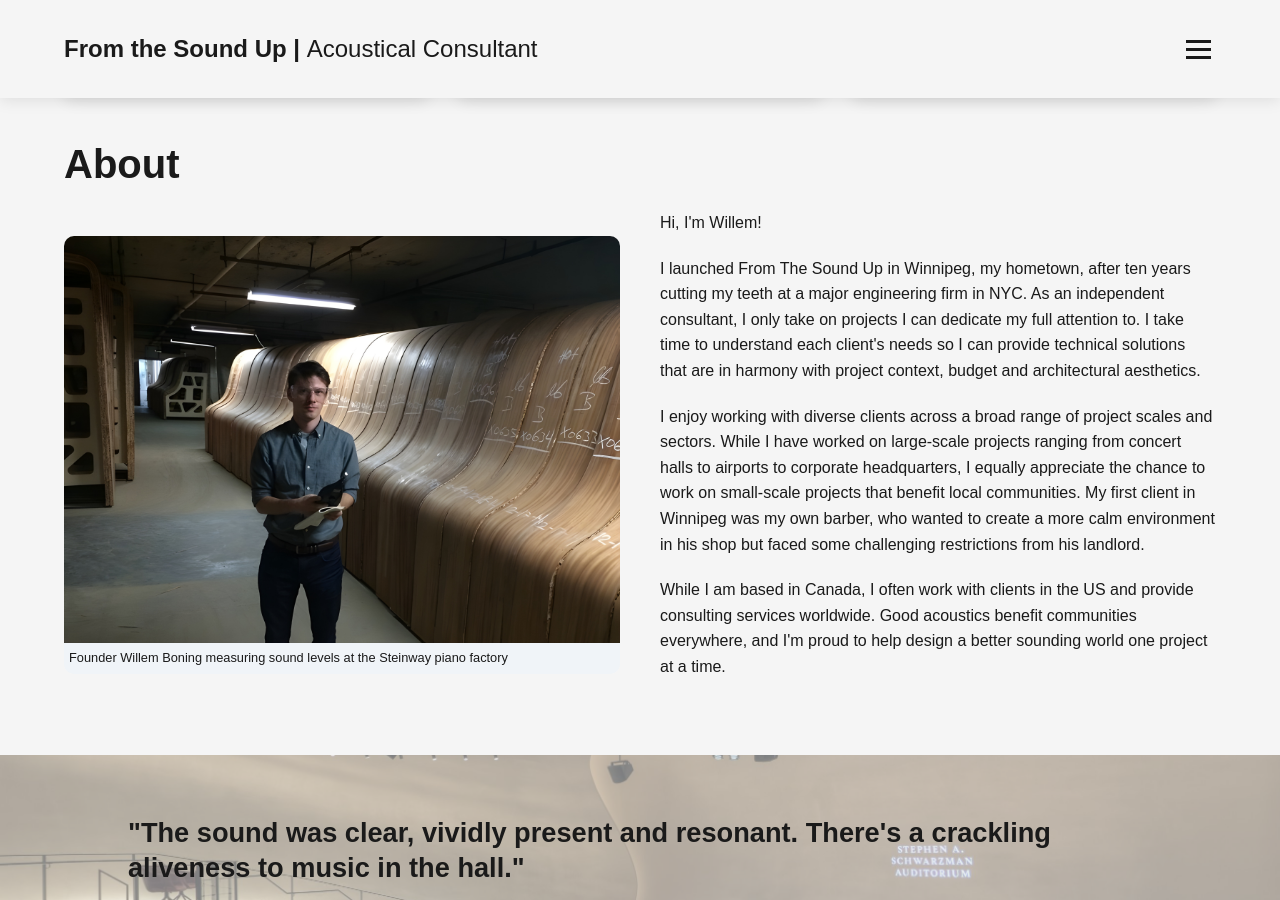
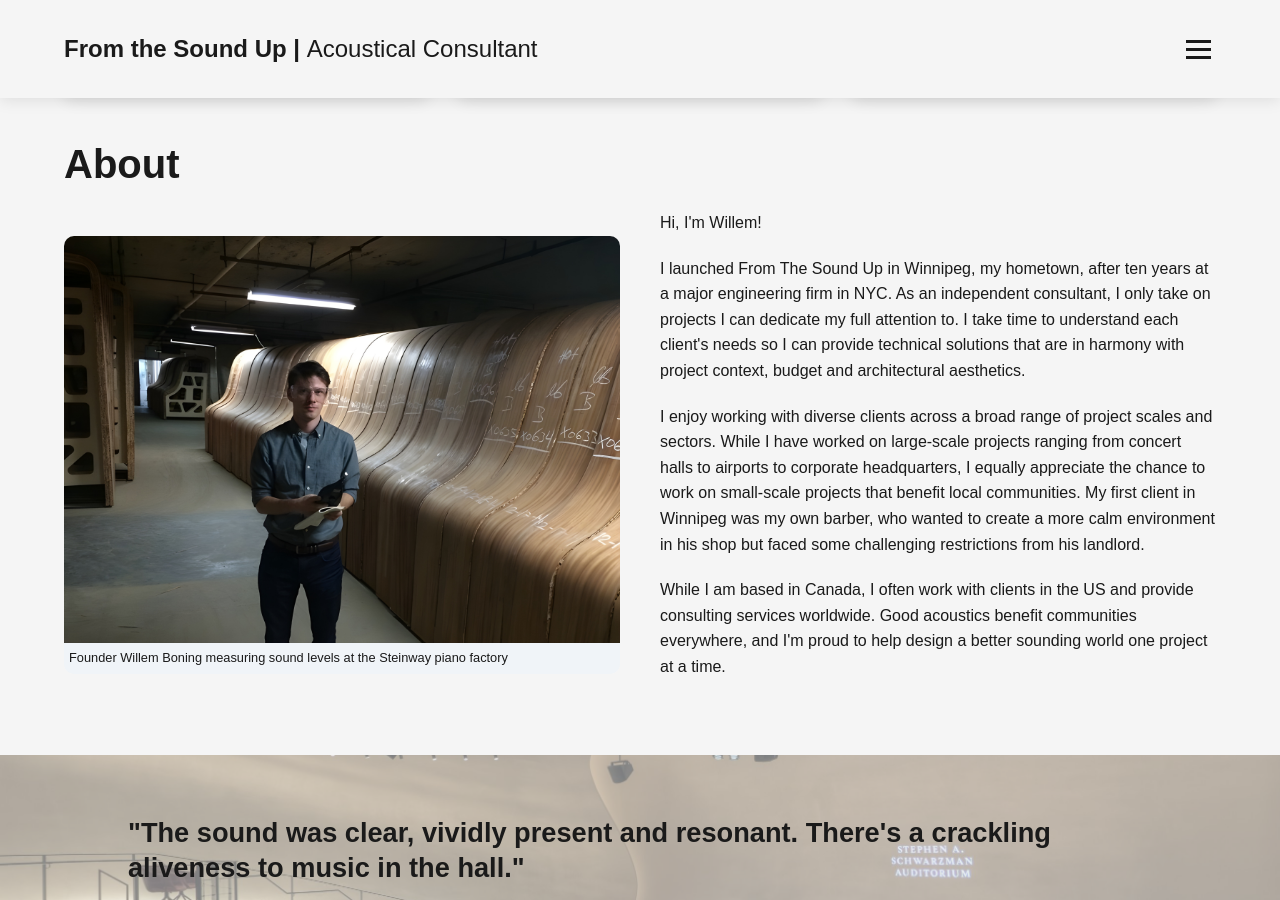
Before and after one commit to woa100/acousticswebsite, a Jekyll site: the page built from index.html, in a window 1280 px wide and 900 px high, scrolled down 1300 px. Built offline with Jekyll 4.4.1, drawn with Linux system fonts in a browser that asks for light colours; comment, search, counter and statistics services are not loaded.

Commit message:
Update index.html

```diff
--- a/index.html
+++ b/index.html
@@ -82,7 +82,7 @@ meta: |
 
                 <div class="about-text">
                     <p>Hi, I'm Willem!</p>
-                    <p>I launched From The Sound Up in Winnipeg, my hometown, after ten years cutting my teeth at a major engineering firm in NYC. As an independent consultant, I only take on projects I can dedicate my full attention to. I take time to understand each client's needs so I can provide technical solutions that are in harmony with project context, budget and architectural aesthetics. </p>
+                    <p>I launched From The Sound Up in Winnipeg, my hometown, after ten years at a major engineering firm in NYC. As an independent consultant, I only take on projects I can dedicate my full attention to. I take time to understand each client's needs so I can provide technical solutions that are in harmony with project context, budget and architectural aesthetics. </p>
                     <p>I enjoy working with diverse clients across a broad range of project scales and sectors. While I have worked on large-scale projects ranging from concert halls to airports to corporate headquarters, I equally appreciate the chance to work on small-scale projects that benefit local communities. My first client in Winnipeg was my own barber, who wanted to create a more calm environment in his shop but faced some challenging restrictions from his landlord.
 </p>
                     <p>While I am based in Canada, I often work with clients in the US and provide consulting services worldwide. Good acoustics benefit communities everywhere, and I'm proud to help design a better sounding world one project at a time.</p>
```
